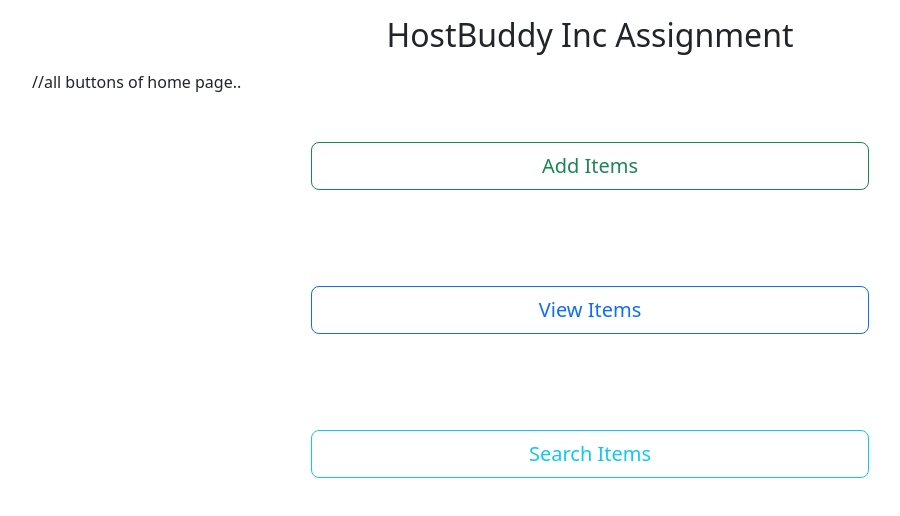
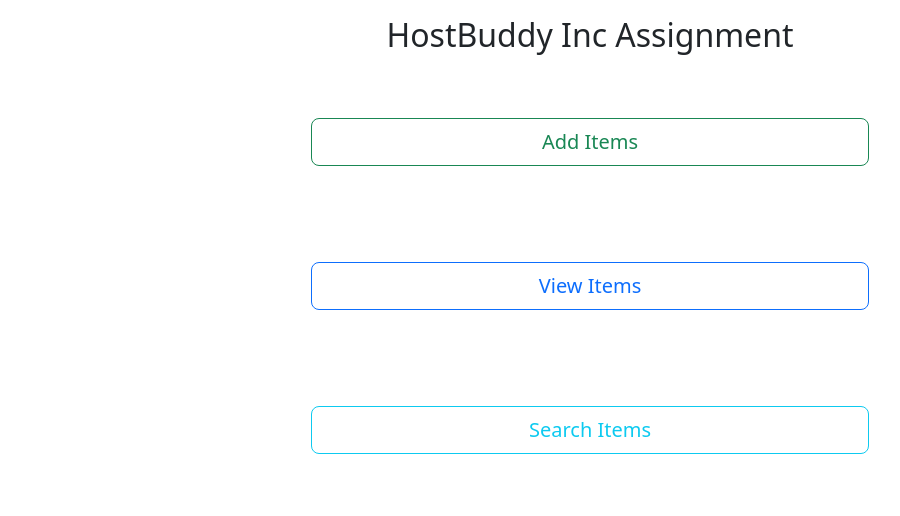
Before and after one commit to M0GAMB0/items-frontend, a React (Create React App) app: page / in a window 1280 px wide. Shown: the top 516 px of the page, without its empty margins (50-950 px from the left). Built offline with nearby package versions, Linux system fonts and the light colour scheme.

Commit message:
Update Home.js

```diff
--- a/src/Pages/Home.js
+++ b/src/Pages/Home.js
@@ -5,7 +5,7 @@ const Home = () => {
   return (
     <div className="container">
       <div className="d-flex flex-column">
-      //all buttons of home page..
+      {/* all buttons of home page.. */}
         <button
           type="button"
           className="btn btn-outline-success btn-lg gap-2 col-6 mx-auto my-5"
```
